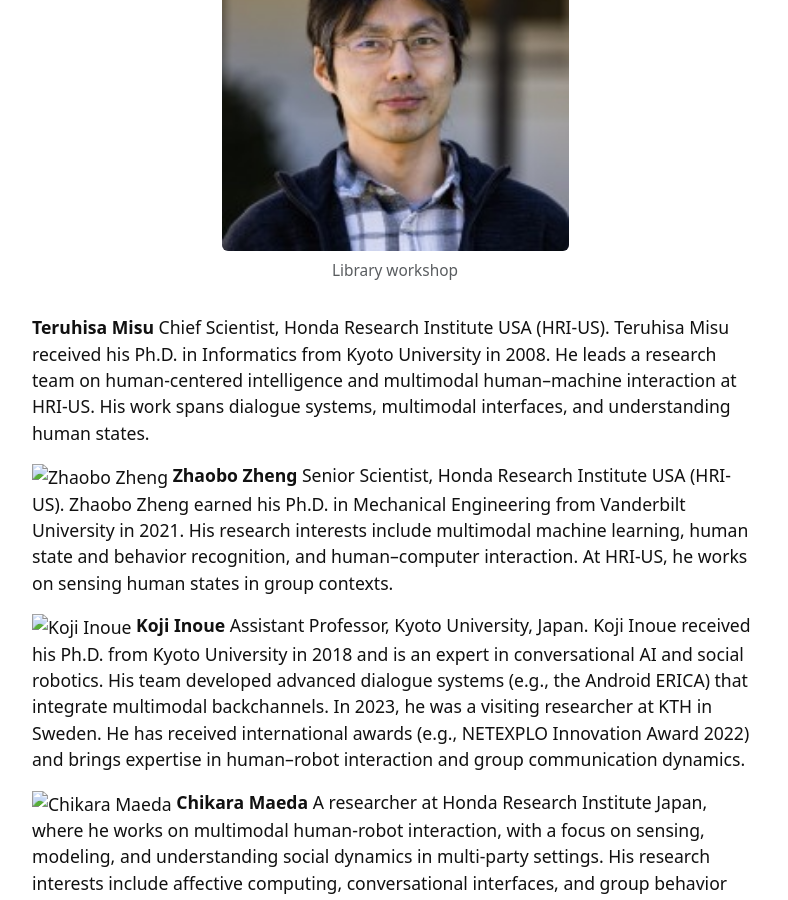
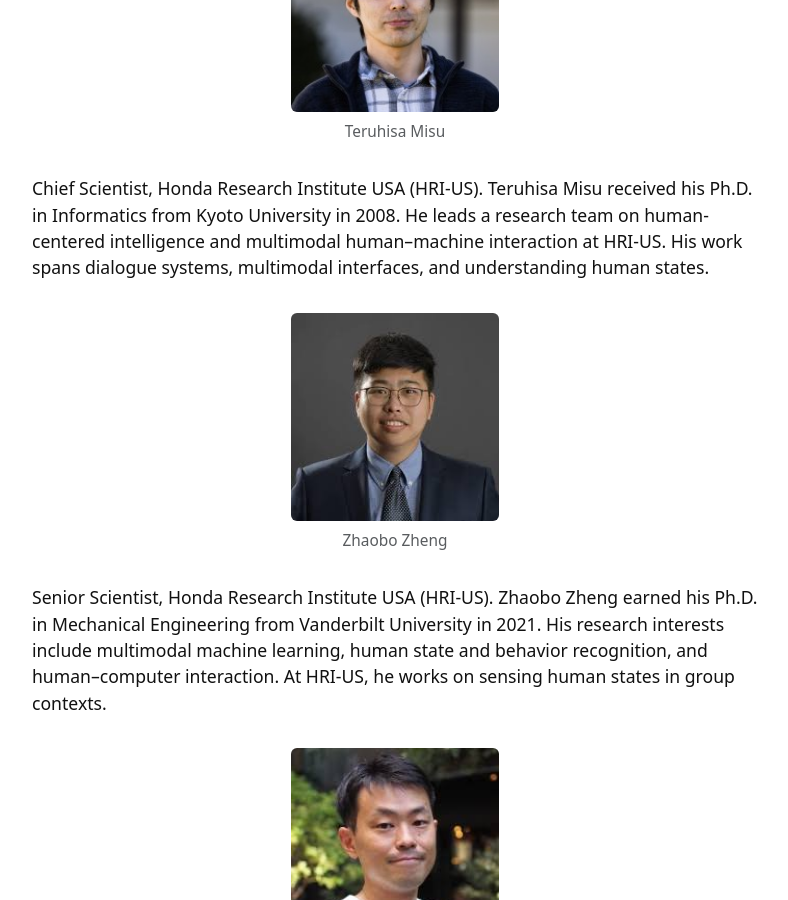
Before and after one commit to KZhengHRI/Collective_States_in_Multimodal_Interaction, a Jekyll site: the page built from content/4-resources.md, in a window 1280 px wide and 900 px high, scrolled down 370 px. Shown: the whole window, without its empty margins (245-1033 px from the left). Built offline with Jekyll 4.4.1, drawn with Linux system fonts in a browser that asks for light colours.

Commit message:
Refactor figure includes for team member profiles
Updated figure captions and image widths for team members.

```diff
--- a/content/4-resources.md
+++ b/content/4-resources.md
@@ -3,18 +3,14 @@ title: Organizers
 nav: Organizers
 ---
 
-{% include figure.html img="Misu.jpg" alt="Misu" caption="Library workshop" width="50%" %}
-**Teruhisa Misu**
+{% include figure.html img="Misu.jpg" alt="Misu" caption="Teruhisa Misu" width="30%" %}
 Chief Scientist, Honda Research Institute USA (HRI-US). Teruhisa Misu received his Ph.D. in Informatics from Kyoto University in 2008. He leads a research team on human-centered intelligence and multimodal human–machine interaction at HRI-US. His work spans dialogue systems, multimodal interfaces, and understanding human states.
 
-<img src = "/Collective_States_in_Multimodal_Interaction/content/images/Zheng.jpg" alt="Zhaobo Zheng" width = "200">
-**Zhaobo Zheng**
+{% include figure.html img="Zheng.jpg" alt="Zheng" caption="Zhaobo Zheng" width="30%" %}
 Senior Scientist, Honda Research Institute USA (HRI-US). Zhaobo Zheng earned his Ph.D. in Mechanical Engineering from Vanderbilt University in 2021. His research interests include multimodal machine learning, human state and behavior recognition, and human–computer interaction. At HRI-US, he works on sensing human states in group contexts.
 
-<img src = "/Collective_States_in_Multimodal_Interaction/content/images/Inoue.jpg" alt="Koji Inoue" width = "200">
-**Koji Inoue**
+{% include figure.html img="Inoue.jpg" alt="Inoue" caption="Koji Inoue" width="30%" %}
 Assistant Professor, Kyoto University, Japan. Koji Inoue received his Ph.D. from Kyoto University in 2018 and is an expert in conversational AI and social robotics. His team developed advanced dialogue systems (e.g., the Android ERICA) that integrate multimodal backchannels. In 2023, he was a visiting researcher at KTH in Sweden. He has received international awards (e.g., NETEXPLO Innovation Award 2022) and brings expertise in human–robot interaction and group communication dynamics.
 
-<img src = "/Collective_States_in_Multimodal_Interaction/content/images/Maeda.jpg" alt="Chikara Maeda" width = "200">
-**Chikara Maeda**
+{% include figure.html img="Maeda.jpg" alt="Maeda" caption="Chikara Maeda" width="30%" %}
 A researcher at Honda Research Institute Japan, where he works on multimodal human-robot interaction, with a focus on sensing, modeling, and understanding social dynamics in multi-party settings. His research interests include affective computing, conversational interfaces, and group behavior sensing, especially in contexts where AI systems are expected to coordinate with multiple human collaborators.
```
